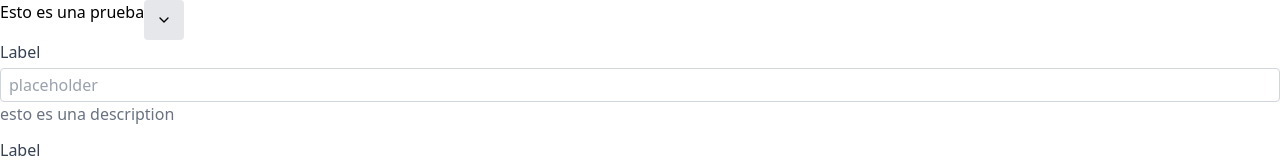
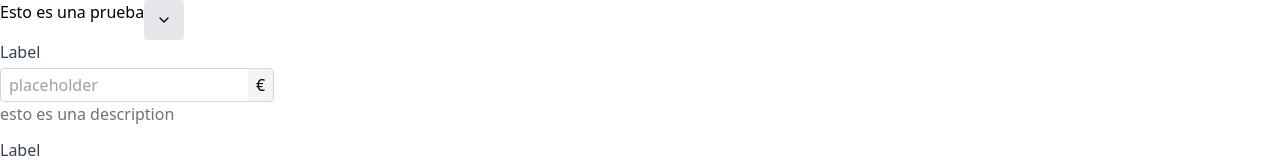
Before and after one commit to manjarcode/manjark, a React (Vite) app: page / in a window 1280 px wide. Shown: the top 160 px of the page. Built offline with nearby package versions, Linux system fonts and the light colour scheme.

Commit message:
Added example with suffix

```diff
--- a/src/App.tsx
+++ b/src/App.tsx
@@ -23,7 +23,7 @@ function App() {
         </Menu>
       </div>
 
-      <Textbox label='Label' placeholder='placeholder' description='esto es una description' />
+      <Textbox label='Label' placeholder='placeholder' description='esto es una description' suffix="€" className="w-max"/>
       <Textbox label='Label' placeholder='placeholder' description='esto tambien' />
       <Text.Title as='h1'>Hello World</Text.Title>
       <Text>Hola esto es mi texto gracias!</Text>
```
